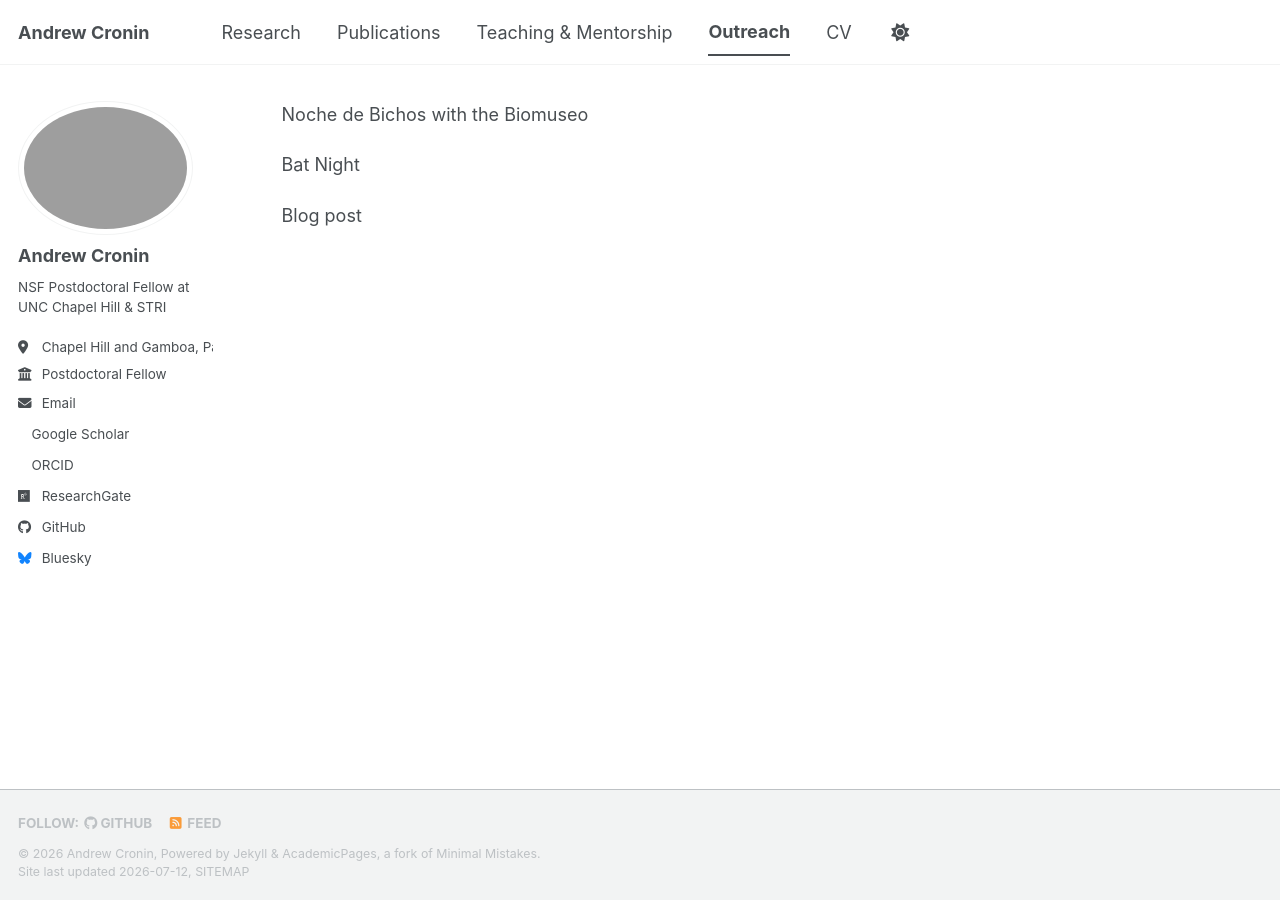
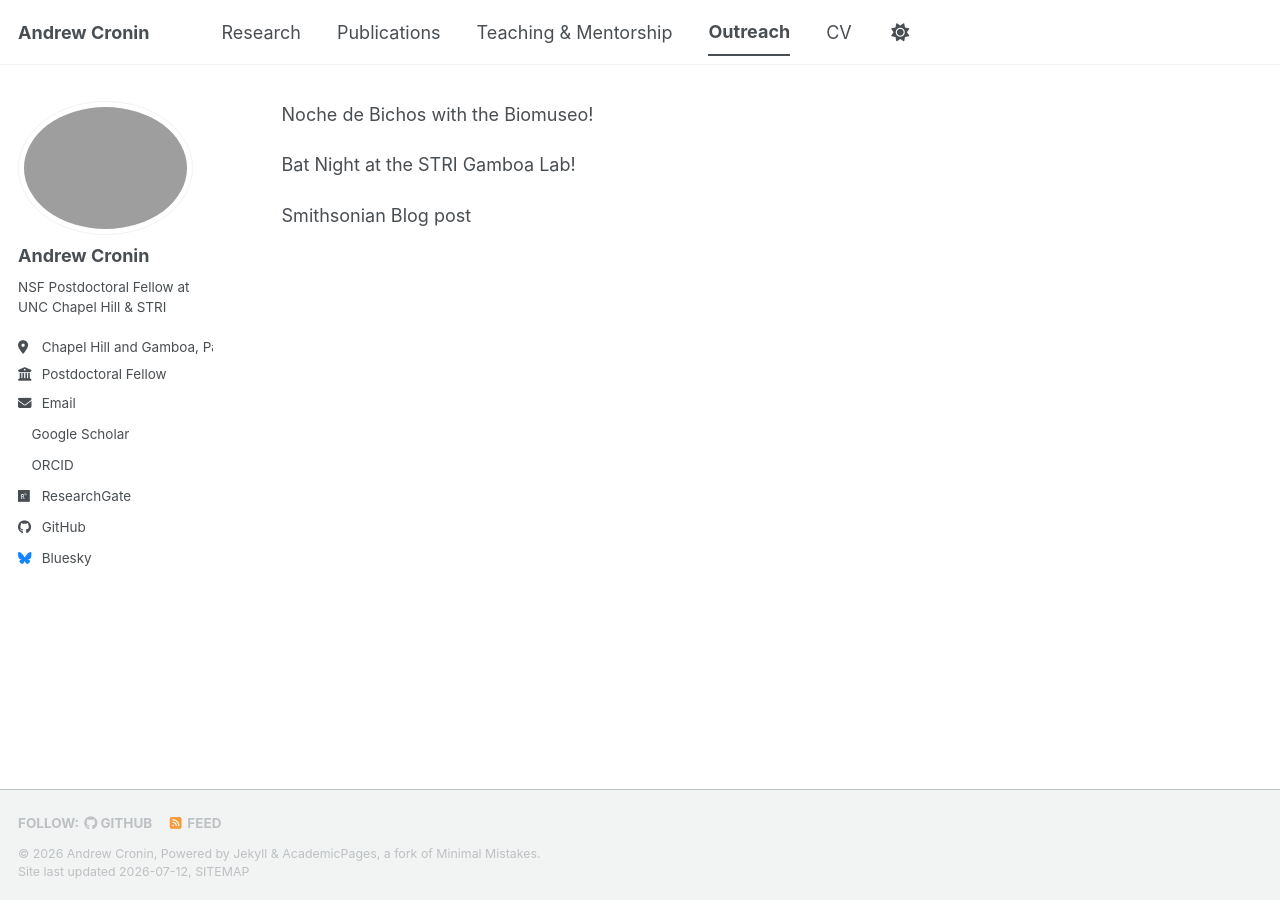
Before and after one commit to andrewdcronin/andrewdcronin.github.io, a Jekyll site: the page built from _pages/outreach.md, in a window 1280 px wide. Built offline with Jekyll 4.4.1, drawn with Linux system fonts in a browser that asks for light colours; our own code applies the rules of GitHub Pages for plain Markdown files; a style sheet for code colours, icons or effects is not loaded.

Commit message:
Update event titles in outreach.md

```diff
--- a/_pages/outreach.md
+++ b/_pages/outreach.md
@@ -1,5 +1,5 @@
-Noche de Bichos with the Biomuseo
+Noche de Bichos with the Biomuseo!
 
-Bat Night
+Bat Night at the STRI Gamboa Lab!
 
-Blog post
+Smithsonian Blog post
```
